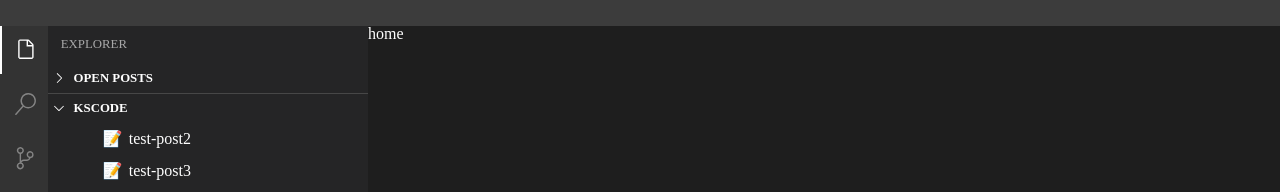
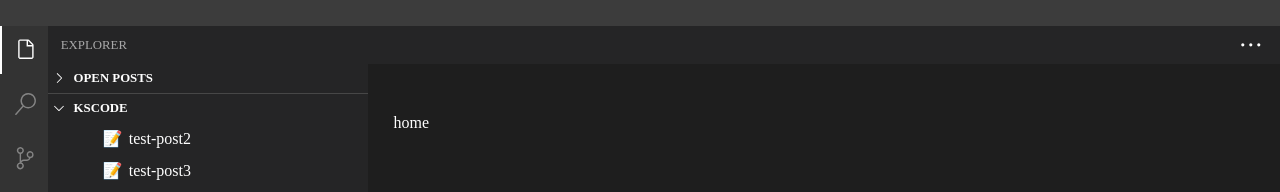
Before and after one commit to syoung125/kscode, a Next.js app: page / in a window 1280 px wide. Shown: the top 192 px of the page. Built offline with nearby package versions, Linux system fonts and the light colour scheme.

Commit message:
feat: :sparkles: add GMain > OpenPostListTabItem
resolve #7

```diff
--- a/pages/_app.tsx
+++ b/pages/_app.tsx
@@ -8,6 +8,7 @@ import {
   GActivityBar,
   GSideBar,
   GFooter,
+  GMain,
 } from "@src/component/main-layout";
 
 import { AppContextProvider } from "@src/contexts/app";
@@ -65,9 +66,9 @@ function MyApp({ Component, pageProps, postSlugs }: MyAppProps) {
           <MainWrapper>
             <GActivityBar />
             <GSideBar />
-            <section>
+            <GMain>
               <Component {...pageProps} />
-            </section>
+            </GMain>
           </MainWrapper>
           <GFooter />
         </Wrapper>
@@ -95,6 +96,8 @@ const Wrapper = styled.div`
 `;
 
 const MainWrapper = styled.main`
+  width: 100%;
+
   display: flex;
   flex-direction: row;
 
--- a/src/asset/colors/index.ts
+++ b/src/asset/colors/index.ts
@@ -1,8 +1,10 @@
+import { WHITE } from "./palette";
+
 export * from "./palette";
 
 export const ActivityBar = {
   background: "#333333",
-  foreground: "#ffffff",
+  foreground: WHITE,
   inactiveForeground: "rgba(255,255,255,0.4)",
 };
 
@@ -10,3 +12,28 @@ export const List = {
   focusBackground: "rgb(80,80,80)",
   hoverBackground: "rgb(50,50,50)",
 };
+
+export const OpenPostListTab = {
+  background: "rgb(37, 37, 38)",
+  unfocused: {
+    background: "#2D2D2D",
+    foreground: "#FFFFFF80",
+  },
+  focused: {
+    background: "#1E1E1E",
+    foreground: WHITE,
+  },
+};
+
+export const Editor = {
+  background: "#1E1E1E",
+};
+
+const Color = {
+  ActivityBar,
+  List,
+  OpenPostListTab,
+  Editor,
+};
+
+export default Color;
--- /dev/null
+++ b/src/component/main-layout/g-main/index.tsx
@@ -0,0 +1,33 @@
+import styled from "styled-components";
+
+import OpenPostListTab from "./open-post-list-tab";
+import Color from "@src/asset/colors";
+
+export type GMainProps = {
+  children: React.ReactNode;
+};
+
+function GMain({ children }: GMainProps) {
+  return (
+    <Wrapper>
+      <OpenPostListTab />
+      <Breadcrumbs></Breadcrumbs>
+      <ContentWrapper>{children}</ContentWrapper>
+    </Wrapper>
+  );
+}
+
+export default GMain;
+
+const Wrapper = styled.section`
+  flex: 1;
+  background-color: ${Color.Editor.background};
+`;
+
+const Breadcrumbs = styled.div`
+  height: 1.6rem;
+`;
+
+const ContentWrapper = styled.div`
+  padding: 1.6rem;
+`;
--- /dev/null
+++ b/src/component/main-layout/g-main/open-post-list-tab/index.tsx
@@ -0,0 +1,82 @@
+import styled, { css } from "styled-components";
+
+import OpenPostListTabItem from "./item";
+import EllipsisIcon from "@src/asset/icons/ellipsis";
+import Color from "@src/asset/colors";
+
+import { useAppContext } from "@src/contexts/app";
+
+type TabActionType = {
+  Icon: React.ElementType;
+  onClick: () => void;
+};
+
+const TAB_ACTIONS: TabActionType[] = [
+  {
+    Icon: EllipsisIcon,
+    onClick: () => null,
+  },
+];
+
+function OpenPostListTab() {
+  const {
+    state: { openPostSlugs, currentSlugs },
+    action: { handleListItemClick, closePost },
+  } = useAppContext();
+
+  return (
+    <Wrapper>
+      <ListWrapper>
+        {openPostSlugs.map((slug) => (
+          <OpenPostListTabItem
+            slug={slug}
+            isSelected={currentSlugs === slug}
+            onClick={handleListItemClick}
+            showCloseButton
+            onClose={closePost}
+          />
+        ))}
+      </ListWrapper>
+      <TabActionWrapper>
+        {TAB_ACTIONS.map(({ Icon, onClick }) => (
+          <TabActionItem onClick={onClick}>
+            <Icon style={{ width: "1.6rem", height: "1.6rem" }} />
+          </TabActionItem>
+        ))}
+      </TabActionWrapper>
+    </Wrapper>
+  );
+}
+
+export default OpenPostListTab;
+
+const Row = css`
+  display: flex;
+  flex-direction: row;
+`;
+
+const Wrapper = styled.div`
+  ${Row}
+  height: 2.4rem;
+  background-color: ${Color.OpenPostListTab.background};
+`;
+
+const ListWrapper = styled.ul`
+  ${Row}
+  overflow-y: auto
+`;
+
+const TabActionWrapper = styled.div`
+  ${Row}
+  align-items: center;
+  margin-left: auto;
+  padding: 0 0.8rem;
+`;
+
+const TabActionItem = styled.div`
+  display: flex;
+  align-items: center;
+  justify-content: center;
+
+  width: 2rem;
+`;
--- /dev/null
+++ b/src/component/main-layout/g-main/open-post-list-tab/item.tsx
@@ -0,0 +1,86 @@
+import { useState } from "react";
+import styled from "styled-components";
+
+import { CloseIcon } from "@src/asset/icons";
+import Color from "@src/asset/colors";
+
+export type OpenPostListTabItemProps = {
+  emoji?: string;
+  slug: string;
+  isSelected?: boolean;
+  onClick?: (slug: string) => void;
+  showCloseButton?: boolean;
+  onClose?: (slug: string) => void;
+};
+
+function OpenPostListTabItem({
+  emoji = "📝",
+  slug,
+  isSelected = false,
+  onClick = (slug: string) => null,
+  showCloseButton = false,
+  onClose = (slug: string) => null,
+}: OpenPostListTabItemProps) {
+  const [isHovered, setIsHovered] = useState(false);
+  const isCloseVisible = showCloseButton && (isSelected || isHovered);
+
+  const handleClick = () => {
+    onClick(slug);
+  };
+
+  const handleCloseClick = () => {
+    onClose(slug);
+  };
+
+  const handleMouseOver = () => {
+    setIsHovered(true);
+  };
+
+  const handleMouseLeave = () => {
+    setIsHovered(false);
+  };
+
+  return (
+    <Wrapper
+      isSelected={isSelected}
+      onClick={handleClick}
+      onMouseOver={handleMouseOver}
+      onMouseLeave={handleMouseLeave}
+    >
+      <p>{emoji}</p>
+      <Slug>{slug}</Slug>
+      <CloseIcon
+        style={{
+          width: "1rem",
+          height: "1rem",
+          visibility: isCloseVisible ? "visible" : "hidden",
+        }}
+        onClick={handleCloseClick}
+      />
+    </Wrapper>
+  );
+}
+
+export default OpenPostListTabItem;
+
+const Wrapper = styled.li<{ isSelected: boolean }>`
+  display: flex;
+  flex-direction: row;
+  align-items: center;
+
+  height: 2.4rem;
+  padding: 0 0.8rem;
+  background-color: ${({ isSelected }) =>
+    isSelected
+      ? Color.OpenPostListTab.focused.background
+      : Color.OpenPostListTab.unfocused.background};
+  color: ${({ isSelected }) =>
+    isSelected
+      ? Color.OpenPostListTab.focused.foreground
+      : Color.OpenPostListTab.unfocused.foreground};
+`;
+
+const Slug = styled.p`
+  padding-left: 0.4rem;
+  width: 8rem;
+`;
--- a/src/component/main-layout/g-side-bar/index.tsx
+++ b/src/component/main-layout/g-side-bar/index.tsx
@@ -34,8 +34,10 @@ const Wrapper = styled.section`
 `;
 
 const Title = styled.h2`
+  height: 2.4rem;
+  line-height: 2.4rem;
   font-size: 0.8rem;
-  padding: 0.8rem;
+  padding: 0 0.8rem;
   font-weight: 400;
   opacity: 0.6;
 `;
--- a/src/component/main-layout/index.ts
+++ b/src/component/main-layout/index.ts
@@ -2,3 +2,4 @@ export { default as GHeader } from "./g-header";
 export { default as GActivityBar } from "./g-activity-bar";
 export { default as GSideBar } from "./g-side-bar";
 export { default as GFooter } from "./g-footer";
+export { default as GMain } from "./g-main";
```
